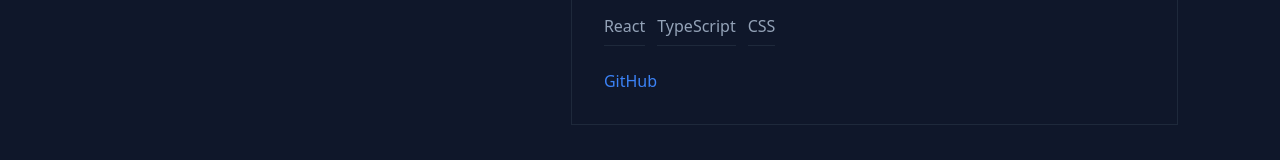
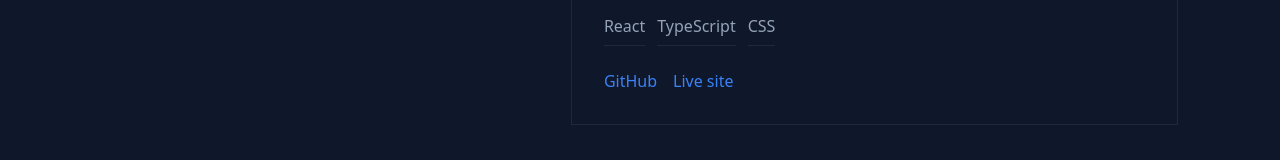
Before and after one commit to sjt-p/dev-portfolio, a React (Vite) app: page / in a window 1280 px wide. Shown: the part 1834-1994 px from the top of the page. Built offline with nearby package versions, Linux system fonts and the light colour scheme.

Commit message:
Add live link to project card

```diff
--- a/src/components/Projects/Projects.tsx
+++ b/src/components/Projects/Projects.tsx
@@ -35,6 +35,13 @@ function Projects() {
               >
                 GitHub
               </a>
+              <a
+                href="https://jeremytandev.vercel.app"
+                target="blank"
+                rel="noreferrer"
+              >
+                Live site
+              </a>
             </div>
           </article>
         </div>
```
